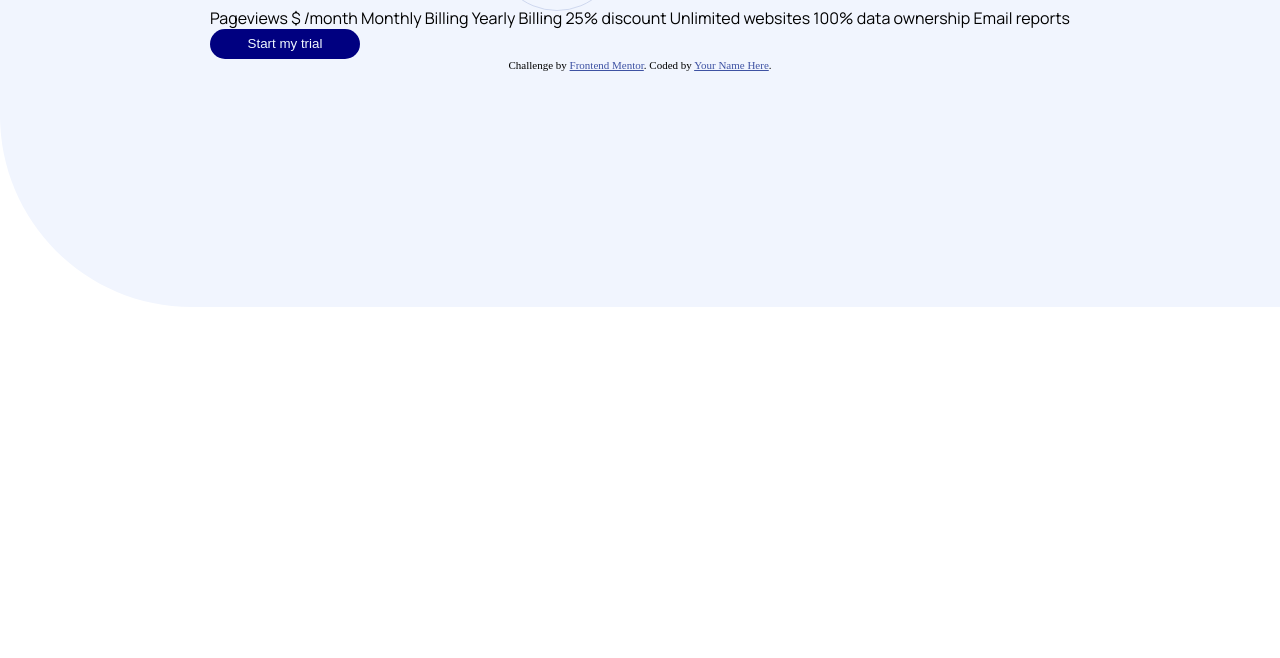
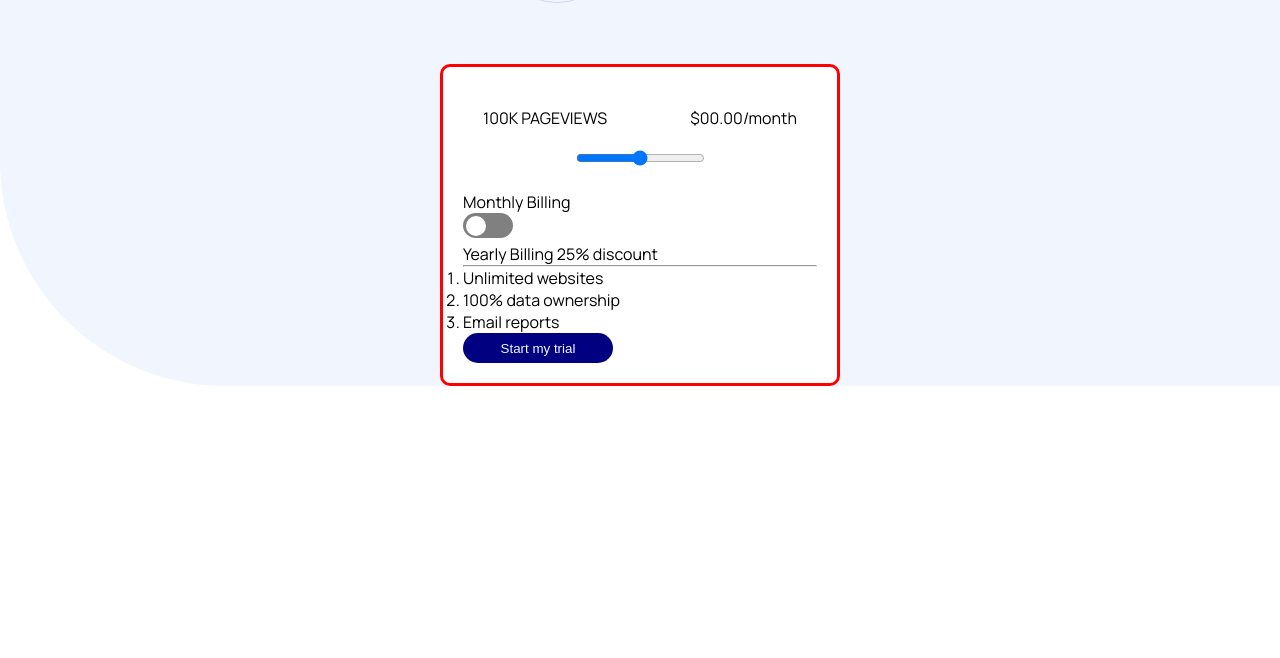
Before and after one commit to Antoinebertho/interactive-pricing-component-main, a plain HTML site: page index.html in a window 1280 px wide. Shown: the part 142-800 px from the top of the page. Drawn offline with Linux system fonts and the light colour scheme.

Commit message:
rajout de css

```diff
--- a/index.html
+++ b/index.html
@@ -26,19 +26,34 @@
       id="pattern-circles"
     />
     <div class="container">
-      <h1>Simple, traffic-based pricing</h1>
-      <p>Sign-up for our 30-day trial. No credit card required.</p>
+      <div class="top-page">
+        <h1>Simple, traffic-based pricing</h1>
+        <p>Sign-up for our 30-day trial. No credit card required.</p>
+      </div>
       <div class="box">
-        Pageviews $ /month Monthly Billing Yearly Billing 25% discount Unlimited
-        websites 100% data ownership Email reports
-        <button>Start my trial</button>
+        <div class="top-box">
+          <p>100K PAGEVIEWS</p>
+          <p>$<span id="price">00.00</span>/month</p>
+        </div>
+        <div class="input">
+          <input type="range" name="slider" id="slider" min="0" max="50000" />
+        </div>
+        <div class="middle-box">
+          <p>Monthly Billing</p>
+          <input type="checkbox" id="switch" class="checkbox" />
+        <label for="switch" class="toggle"></label>
+          <p>Yearly Billing <span>25% discount</span></p>
+        </div>
+        <hr>
+        <div class="bottom-box">
+          <ol>
+            <li>Unlimited websites</li>
+            <li>100% data ownership</li>
+            <li>Email reports</li>
+          </ol>
+          <button>Start my trial</button>
+        </div>
       </div>
-    </div>
-    <div class="attribution">
-      Challenge by
-      <a href="https://www.frontendmentor.io?ref=challenge" target="_blank"
-        >Frontend Mentor</a
-      >. Coded by <a href="#">Your Name Here</a>.
     </div>
   </body>
 </html>
--- a/style.css
+++ b/style.css
@@ -1,17 +1,20 @@
 @import url("https://fonts.googleapis.com/css2?family=Manrope:wght@200;300;400;500;600;700;800&display=swap");
 
 * {
+  margin: 0;
+  padding: 0;
   box-sizing: border-box;
 }
 
-img {
+/* img {
   max-width: 100%;
   height: auto;
-}
+} */
 
 body {
   background-image: url(/images/bg-pattern.svg);
   background-repeat: no-repeat;
+  background-size: cover;
 }
 
 .container {
@@ -25,13 +28,79 @@ body {
 #pattern-circles {
   position: absolute;
   right: 50%;
+  overflow-x: 0;
+}
+
+.top-page {
+  text-align: center;
+  padding: 70px;
 }
 
 .box {
   font-family: "Manrope", sans-serif;
+  background-color: #fff;
+  border-radius: 10px;
+  border: 3px solid red;
+  width: 400px;
+  margin: auto;
+  padding: 20px;
+}
+
+.top-box {
   display: flex;
-  flex-direction: column;
+  justify-content: space-between;
+  padding: 20px;
 }
+
+.input {
+  text-align: center;
+  padding-bottom: 20px;
+};
+
+.middle-box {
+  display: flex;
+}
+
+/* bouton toogle */
+/* toggle in label designing */
+.toggle {
+  position : relative ;
+  display : inline-block;
+  width : 50px;
+  height : 25px;
+  background-color: gray;
+  border-radius: 30px;
+  border: 2px solid gray;
+}
+
+/* After slide changes */
+.toggle:after {
+  content: '';
+  position: absolute;
+  width: 20px;
+  height: 20px;
+  border-radius: 50%;
+  background-color: white;
+  top: 0.5px;
+  left: 1px;
+  transition:  all 0.5s;
+}
+
+/* Checkbox checked effect */
+.checkbox:checked + .toggle::after {
+  left : 25px;
+}
+
+/* Checkbox checked toggle label bg color */
+.checkbox:checked + .toggle {
+  background-color: green;
+}
+
+/* Checkbox vanished */
+.checkbox {
+  display : none;
+}
+/* fin bouton toggle */
 
 button {
   width: 150px;
@@ -41,12 +110,3 @@ button {
   background-color: navy;
   color: aliceblue;
 }
-
-.attribution {
-  font-size: 11px;
-  text-align: center;
-}
-
-.attribution a {
-  color: hsl(228, 45%, 44%);
-}
```
Also changed, not shown: index.js (added, +8 -0 lines).
